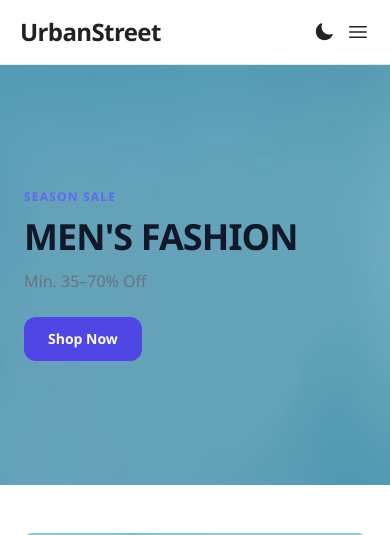
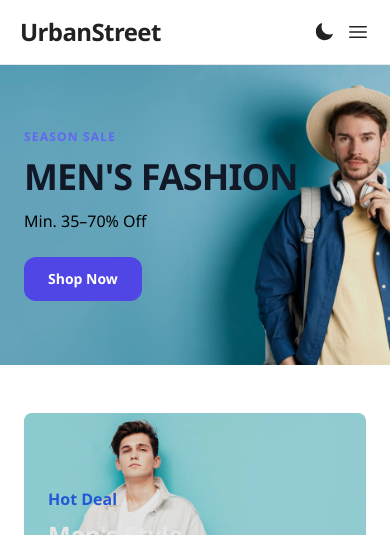
Before and after one commit to vrushabh-patil-789/UrbanStyles-E-Commerce-Project, a React (Create React App) app: page / in a window 390 px wide. Shown: the top 535 px of the page. Built offline with nearby package versions, Linux system fonts and the light colour scheme.

Commit message:
fix: Hero image not displaying properly on mobile device

```diff
--- a/src/components/Hero.jsx
+++ b/src/components/Hero.jsx
@@ -7,14 +7,13 @@ function Hero() {
   return (
     <section
       ref={ref}
-      className={`relative w-full h-[420px] md:h-[650px] overflow-hidden transition-all duration-700 ${
-        isVisible ? "opacity-100 translate-y-0" : "opacity-0 translate-y-10"
-      }`}
+      className={`relative w-full h-[300px] md:h-[650px] overflow-hidden transition-all duration-700 ${isVisible ? "opacity-100 translate-y-0" : "opacity-0 translate-y-10"
+        }`}
     >
       <img
         src="/images/hero-men.jpg"
         alt="Men Fashion"
-        className="w-full h-full object-cover object-left"
+        className="w-full h-full object-cover object-center md:object-left"
       />
 
       <div className="absolute inset-0 bg-black/10"></div>
@@ -27,12 +26,12 @@ function Hero() {
         </span>
 
         {/* Heading */}
-        <h1 className="text-4xl md:text-5xl font-bold tracking-tight text-gray-900 dark:text-white mb-3">
+        <h1 className="text-4xl md:text-5xl font-bold tracking-tight text-gray-900 mb-3">
           MEN'S FASHION
         </h1>
 
         {/* Subtext */}
-        <p className="text-base text-gray-500 dark:text-gray-400 mb-6">
+        <p className="text-base text-black  mb-6">
           Min. 35–70% Off
         </p>
 
```
